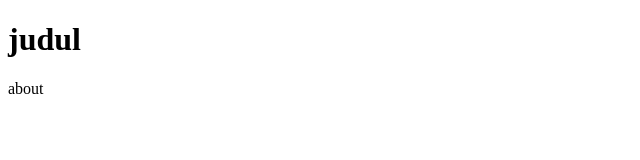
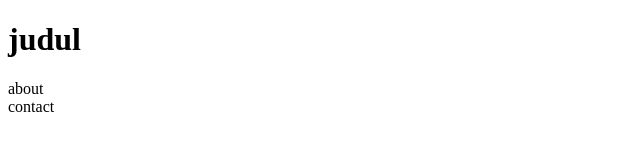
Before and after one commit to tegarnurwidianto/tegarn-porto, a plain HTML site: page index.html in a window 1280 px wide. Shown: the full height of the page, 0-640 px from the left. Drawn offline with Linux system fonts and the light colour scheme.

Commit message:
Menambahkan fitur kontak

```diff
--- a/index.html
+++ b/index.html
@@ -8,5 +8,6 @@
   <body>
     <h1>judul</h1>
     <section>about</section>
+    <section>contact</section>
   </body>
 </html>
```
